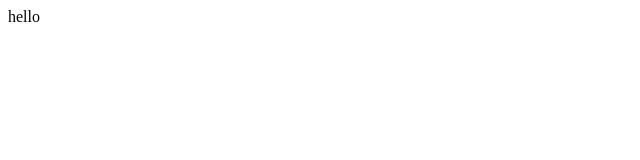
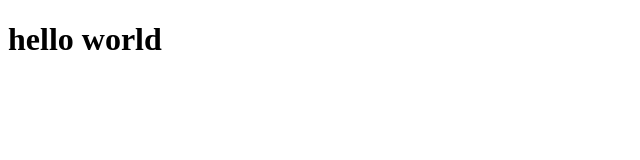
Before and after one commit to thammanaveniruchitha962-cyber/Django-labs, a plain HTML site: page index.html in a window 1280 px wide. Shown: the whole page, without its empty margins (0-640 px from the left). Drawn offline with Linux system fonts and the light colour scheme.

Commit message:
Update index.html

```diff
--- a/index.html
+++ b/index.html
@@ -6,6 +6,6 @@
     <title>Document</title>
 </head>
 <body>
-    hello
+   <h1>hello world</h1>
 </body>
 </html>
```
